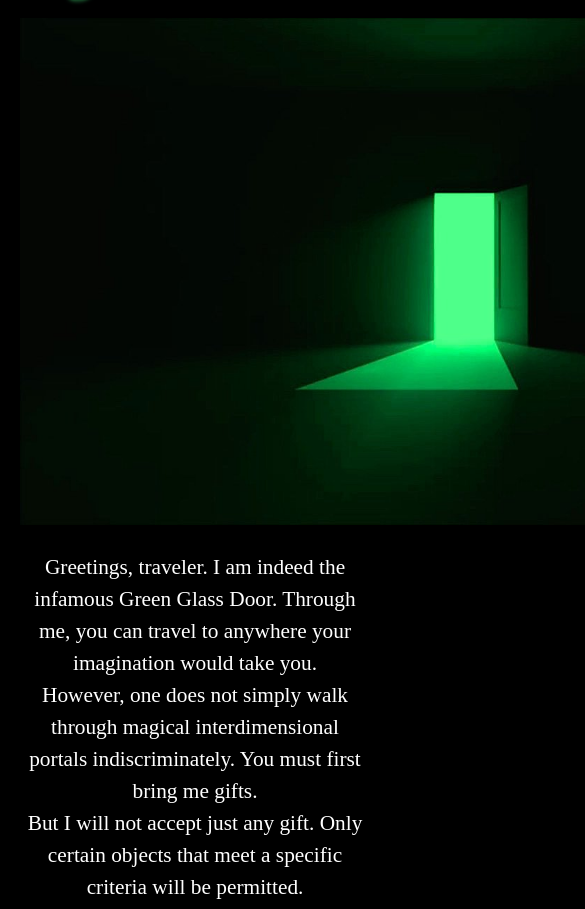
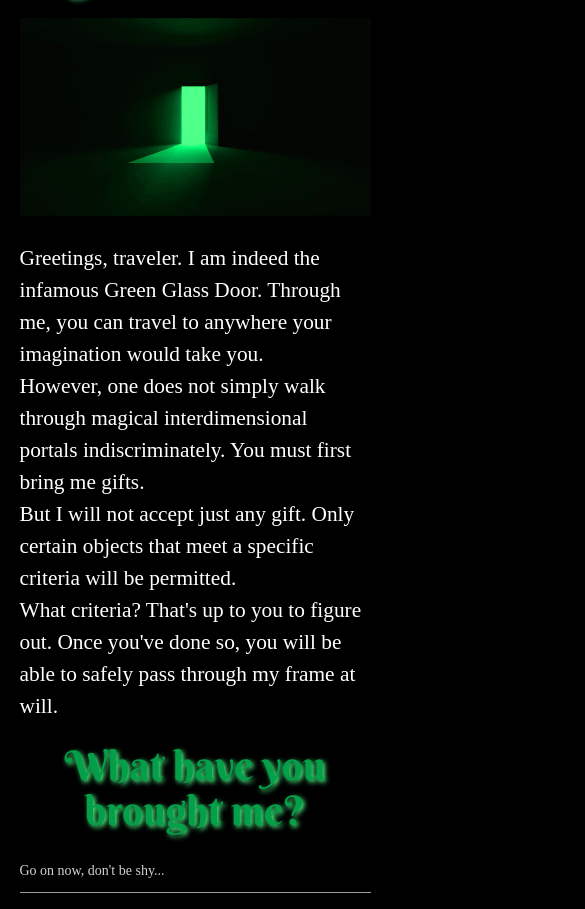
Before and after one commit to CountofMonteCorso/GreenGlassDoor, a plain HTML site: page index.html in a window 390 px wide. Shown: the part 164-1073 px from the top of the page, 585 px wide, since content can reach past the window. Drawn offline with nearby package versions, Linux system fonts and the light colour scheme; a web font is replaced by a local one.

Commit message:
media query completed

```diff
--- a/index.html
+++ b/index.html
@@ -30,9 +30,9 @@
 		</p>
 		<form>
 			<h3> What have you brought me? </h3>
-			<input placeholder="Go on, don't be shy...">
+			<input placeholder="Go on now, don't be shy..." id="input">
 			</input>
-			<button class="waves-effect waves-light btn-large #049f49 green accent-3" type="submit" name="action"> Submit </button>
+			<button class="waves-effect waves-light btn #049f49 green accent-3" type="submit" name="action"> Submit </button>
 		</form>
 	</div>
 </body>
--- a/style.css
+++ b/style.css
@@ -5,7 +5,7 @@ body {
 }
 
 img {
-	max-width: 900px;
+	max-width: 750px;
 }
 
 h1 {
@@ -39,4 +39,12 @@ button {
 p {
 	font-family: Amita, serif;
 	font-size: 16pt;
+	text-align: left;
 }
+
+
+@media only screen and (max-width: 1125px) {
+    img {
+        max-width: 100%;
+    }
+}
```
